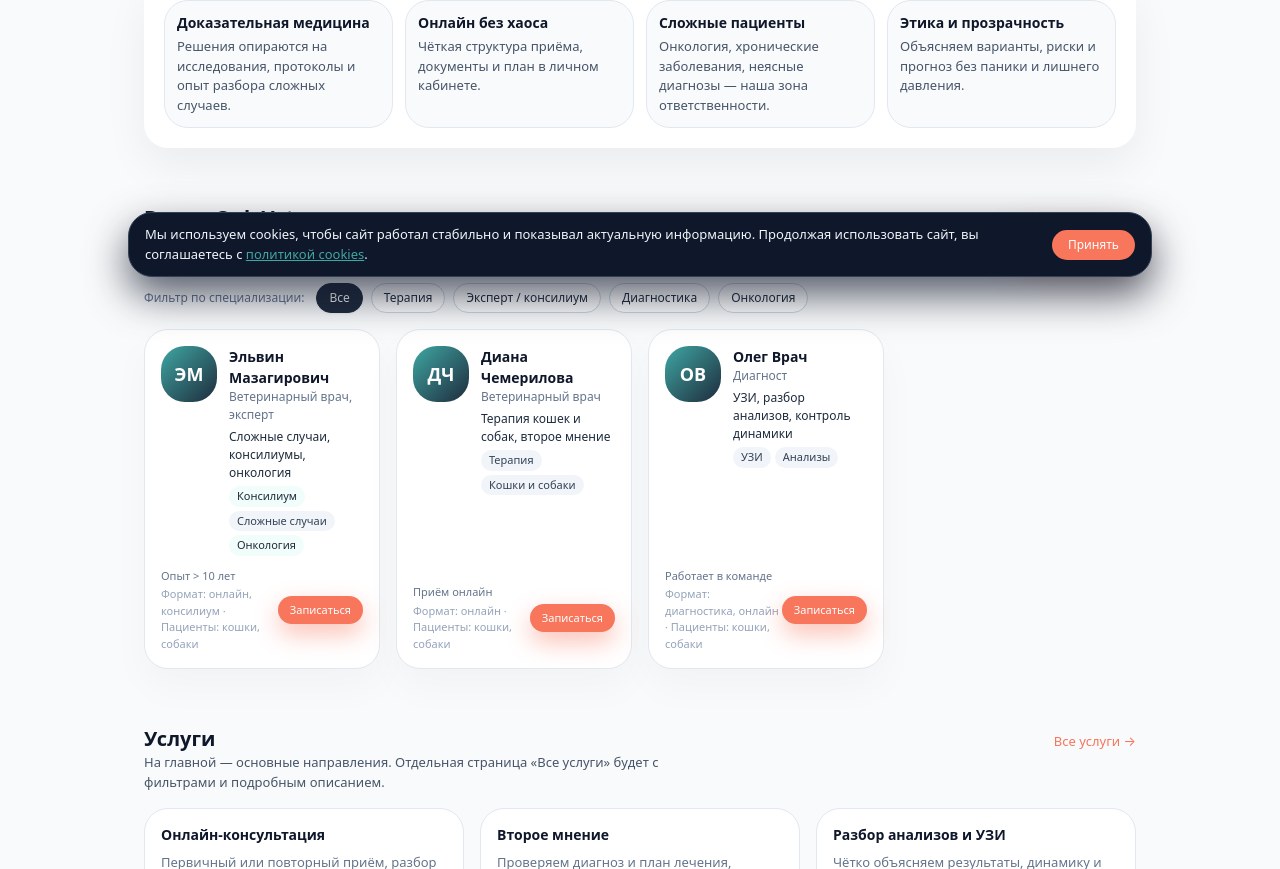
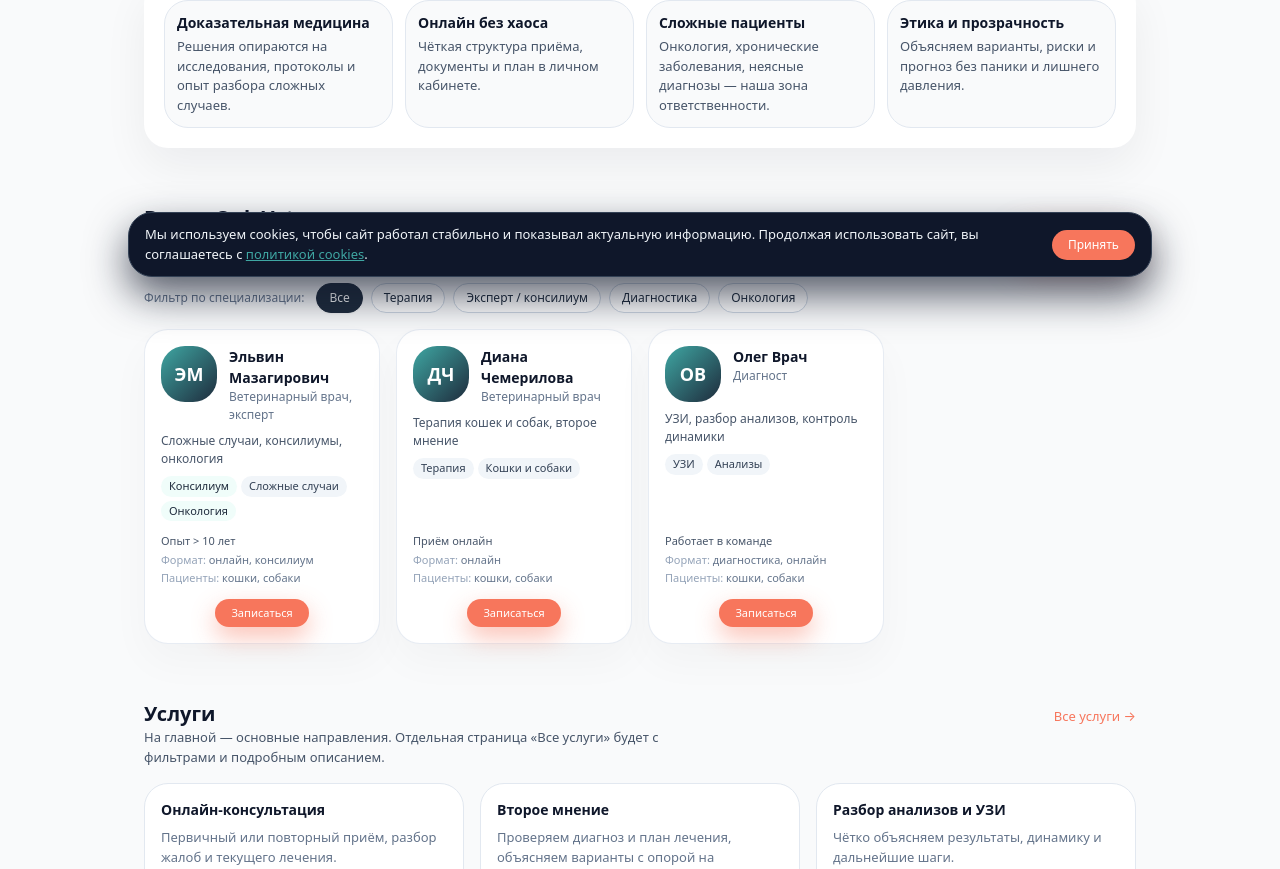
Before and after one commit to Stalser/OnlyVet-withVetmeneger, a Next.js app: page / in a window 1280 px wide. Shown: the part 511-1380 px from the top of the page. Built offline with nearby package versions, Linux system fonts and the light colour scheme.

Commit message:
Update DoctorCard.tsx

```diff
--- a/components/DoctorCard.tsx
+++ b/components/DoctorCard.tsx
@@ -9,21 +9,42 @@ interface DoctorCardProps {
 
 export function DoctorCard({ doctor, showProfileButton = false }: DoctorCardProps) {
   return (
-    <article className="bg-white rounded-2xl border border-slate-200 shadow-card p-4 flex flex-col gap-3 min-h-[190px]">
-      <div className="flex gap-3">
-        {/* Аватар с инициалами */}
+    <article
+      className="
+        group
+        bg-white
+        rounded-2xl
+        border border-slate-200/80
+        p-4
+        flex
+        flex-col
+        shadow-card
+        transition-all
+        duration-150
+        ease-out
+        hover:-translate-y-1
+        hover:shadow-[0_18px_40px_rgba(15,23,42,0.10)]
+        cursor-pointer
+      "
+    >
+      {/* Верх: аватар + имя/роль */}
+      <div className="flex gap-3 mb-2">
         <div className="w-12 h-12 md:w-14 md:h-14 rounded-2xl bg-gradient-to-br from-onlyvet-teal to-onlyvet-navy flex items-center justify-center text-white font-semibold text-sm md:text-lg">
           {doctor.initials}
         </div>
-
-        {/* Основная инфа */}
         <div className="flex-1">
           <div className="text-[14px] font-semibold">{doctor.name}</div>
-          <div className="text-[12px] text-slate-500 mb-1">{doctor.role}</div>
-          <div className="text-[12px] text-onlyvet-navy mb-1">
+          <div className="text-[12px] text-slate-500">{doctor.role}</div>
+        </div>
+      </div>
+
+      {/* Основные компетенции */}
+      <div className="text-[12px] text-slate-600 mb-2">
         {doctor.servicesShort}
       </div>
-          <div className="flex flex-wrap gap-1 mt-1">
+
+      {/* Теги */}
+      <div className="flex flex-wrap gap-1 mb-3">
         {doctor.tags.map((tag) => (
           <span
             key={tag}
@@ -38,18 +59,37 @@ export function DoctorCard({ doctor, showProfileButton = false }: DoctorCardProp
           </span>
         ))}
       </div>
+
+      {/* Доп. информация */}
+      <div className="mt-auto text-[11px] text-slate-500 space-y-0.5">
+        <div className="font-medium text-slate-600">{doctor.experienceLabel}</div>
+        <div>
+          <span className="text-slate-400">Формат: </span>
+          {doctor.format.join(", ")}
+        </div>
+        <div>
+          <span className="text-slate-400">Пациенты: </span>
+          {doctor.species.join(", ")}
         </div>
       </div>
 
-      {/* Низ карточки */}
-      <div className="mt-auto flex items-center justify-between text-[11px] text-slate-500">
-        <div className="space-y-0.5">
-          <div>{doctor.experienceLabel}</div>
-          <div className="text-[11px] text-slate-400">
-            Формат: {doctor.format.join(", ")} · Пациенты: {doctor.species.join(", ")}
-          </div>
-        </div>
-        <button className="px-3 py-1.5 rounded-full bg-onlyvet-coral text-white text-[11px] font-medium shadow-[0_10px_24px_rgba(247,118,92,0.45)]">
+      {/* Кнопка по центру внизу */}
+      <div className="pt-3 flex justify-center">
+        <button
+          type="button"
+          className="
+            px-4
+            py-1.5
+            rounded-full
+            bg-onlyvet-coral
+            text-white
+            text-[11px]
+            font-medium
+            shadow-[0_10px_24px_rgba(247,118,92,0.45)]
+            group-hover:shadow-[0_14px_32px_rgba(247,118,92,0.6)]
+            transition-shadow
+          "
+        >
           {showProfileButton ? "Профиль и запись" : "Записаться"}
         </button>
       </div>
```
Lines whose indentation alone changed are shown as unchanged.
